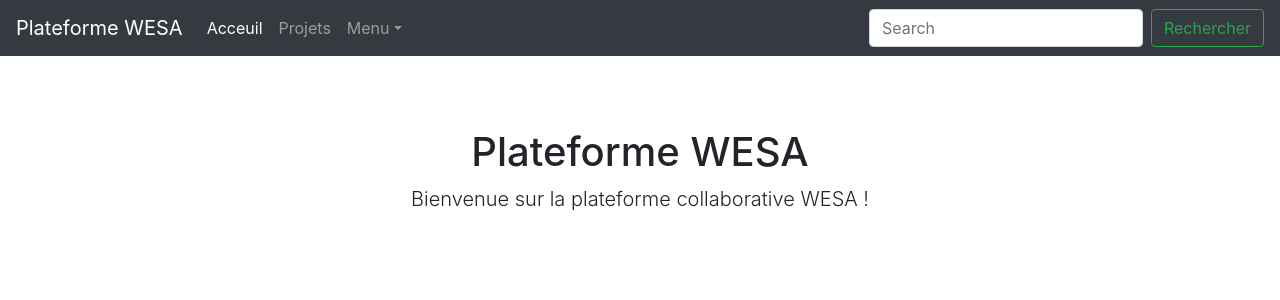
After one commit to Chikouni/WESA, a PHP site: page /Wesa.html in a window 1280 px wide. The commit adds this page. Shown: the top 300 px of the page. Run offline with PHP 8.4, Linux system fonts and the light colour scheme; some libraries are stand-ins or nearby versions.

Commit message:
Add files via upload

```diff
--- a/Script.js
+++ b/Script.js
@@ -33,8 +33,9 @@ confirm_password.onkeyup = validatePassword;
                   $("<span class='exists'>Pseudo déjà utilisé!</span>").insertAfter("#pseudo");
                     $("#submit").attr('disabled', 'disabled');
                 } else if(resp == "notexists") {
+                  $("#submit").removeAttr('disabled');
+                  $("<span class='aval'>Pseudo disponible!</span>").insertAfter("#pseudo");
 
-                  $("<span class='aval'>Pseudo disponible!</span>").insertAfter("#pseudo");
                 }
               }
             });
--- /dev/null
+++ b/Wesa.html
@@ -0,0 +1,81 @@
+<!DOCTYPE html>
+<html lang="en">
+<head>
+    <meta charset="utf-8">
+    <meta name="viewport" content="width=device-width, initial-scale=1, shrink-to-fit=no">
+    <meta name="description" content="">
+    <meta name="author" content="">
+    <link rel="icon" href="../../../../favicon.ico">
+
+    <title>Plateforme WESA</title>
+
+    <!-- Bootstrap core CSS -->
+    <link rel="stylesheet" href="https://maxcdn.bootstrapcdn.com/bootstrap/4.0.0/css/bootstrap.min.css" integrity="sha384-Gn5384xqQ1aoWXA+058RXPxPg6fy4IWvTNh0E263XmFcJlSAwiGgFAW/dAiS6JXm" crossorigin="anonymous">
+
+    <!-- Custom styles for this template -->
+    <style type="text/css">
+        body {
+            padding-top: 5rem;
+        }
+
+        .starter-template {
+            padding: 3rem 1.5rem;
+            text-align: center;
+        }
+    </style>
+</head>
+
+
+<body>
+
+    <nav class="navbar navbar-expand-md navbar-dark bg-dark fixed-top">
+        <a class="navbar-brand" href="#">Plateforme WESA</a>
+        <button class="navbar-toggler" type="button" data-toggle="collapse" data-target="#navbarsExampleDefault" aria-controls="navbarsExampleDefault" aria-expanded="false" aria-label="Toggle navigation">
+        <span class="navbar-toggler-icon"></span>
+      </button>
+
+        <div class="collapse navbar-collapse" id="navbarsExampleDefault">
+            <ul class="navbar-nav mr-auto">
+                <li class="nav-item active">
+                    <a class="nav-link" href="#">Acceuil <span class="sr-only">(current)</span></a>
+                </li>
+                <li class="nav-item">
+                    <a class="nav-link" href="#">Projets</a>
+                </li>
+                <li class="nav-item dropdown">
+                    <a class="nav-link dropdown-toggle" href="http://example.com" id="dropdown01" data-toggle="dropdown" aria-haspopup="true" aria-expanded="false">Menu</a>
+                    <div class="dropdown-menu" aria-labelledby="dropdown01">
+                        <a class="dropdown-item" href="#">Mon compte</a>
+                        <a class="dropdown-item" href="#">Messagerie</a>
+                        <a class="dropdown-item" href="#">Autres</a>
+                    </div>
+                </li>
+            </ul>
+            <form class="form-inline my-2 my-lg-0">
+                <input class="form-control mr-sm-2" type="text" placeholder="Search" aria-label="Search">
+                <button class="btn btn-outline-success my-2 my-sm-0" type="submit">Rechercher</button>
+            </form>
+        </div>
+    </nav>
+
+    <main role="main" class="container">
+
+        <div class="starter-template">
+            <h1>Plateforme WESA</h1>
+            <p class="lead">Bienvenue sur la plateforme collaborative WESA !</p>
+        </div>
+
+    </main>
+    <!-- /.container -->
+
+
+    <!-- Bootstrap core JavaScript
+    ================================================== -->
+    <!-- Placed at the end of the document so the pages load faster -->
+    <script src="https://code.jquery.com/jquery-3.2.1.slim.min.js" integrity="sha384-KJ3o2DKtIkvYIK3UENzmM7KCkRr/rE9/Qpg6aAZGJwFDMVNA/GpGFF93hXpG5KkN" crossorigin="anonymous"></script>
+    <script src="https://cdnjs.cloudflare.com/ajax/libs/popper.js/1.12.9/umd/popper.min.js" integrity="sha384-ApNbgh9B+Y1QKtv3Rn7W3mgPxhU9K/ScQsAP7hUibX39j7fakFPskvXusvfa0b4Q" crossorigin="anonymous"></script>
+    <script src="https://maxcdn.bootstrapcdn.com/bootstrap/4.0.0/js/bootstrap.min.js" integrity="sha384-JZR6Spejh4U02d8jOt6vLEHfe/JQGiRRSQQxSfFWpi1MquVdAyjUar5+76PVCmYl" crossorigin="anonymous"></script>
+
+
+</body>
+</html>
--- a/signup.php
+++ b/signup.php
@@ -10,7 +10,7 @@ if(isset($_POST['submit'])){
     $email = !empty($_POST['email']) ? trim($_POST['email']) : null;
 
     //Hashage du MDP
-    $passwordHash = password_hash($pass, PASSWORD_BCRYPT, array("cost" => 12));
+    $passwordHash = password_hash($pass, PASSWORD_BCRYPT);
 
     //Insert dans la BDD
     $sql = "INSERT INTO membres (pseudo, password, email) VALUES (:identifiant, :password, :email)";
```
Also changed, not shown: Login.html (+8 -6 lines), connexion.html (added, +87 -0 lines), connexion.php (added, +28 -0 lines), verif.php (added, +16 -0 lines).
